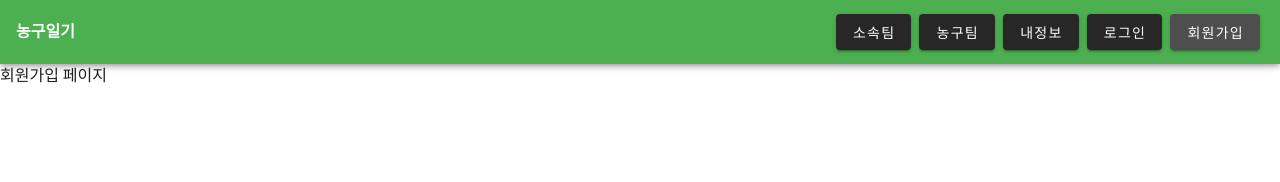
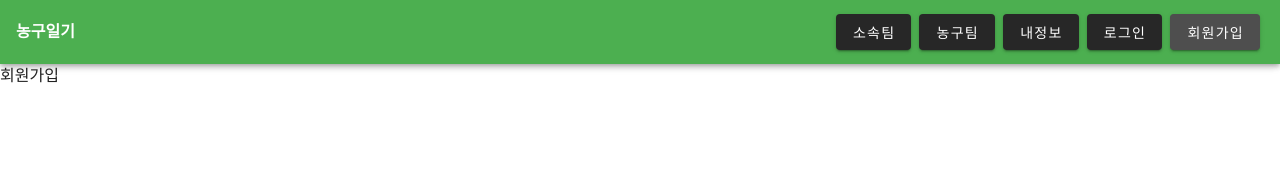
Before and after one commit to Yeo-injun/-basketballDiary-frontend, a Vue app: page /signup in a window 1280 px wide. Shown: the top 182 px of the page. Built offline with nearby package versions, Linux system fonts and the light colour scheme.

Commit message:
test commit

```diff
--- a/src/views/SignupPage.vue
+++ b/src/views/SignupPage.vue
@@ -1,6 +1,8 @@
 <template>
     <div>
-        회원가입 페이지
+        회원가입
+        <v-input></v-input>
+        <v-input></v-input>
     </div>
 </template>
 
```
